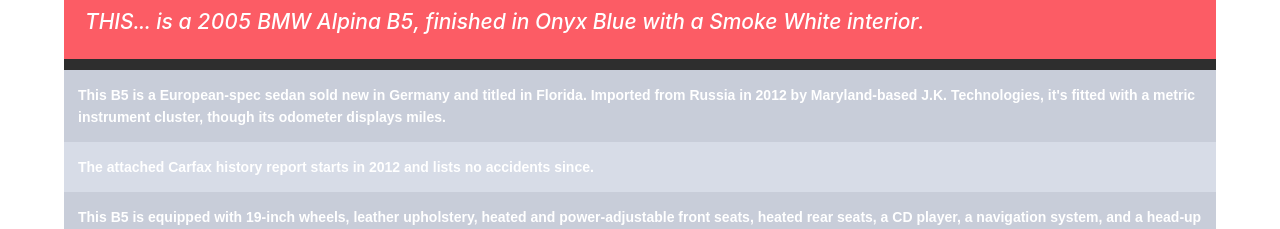
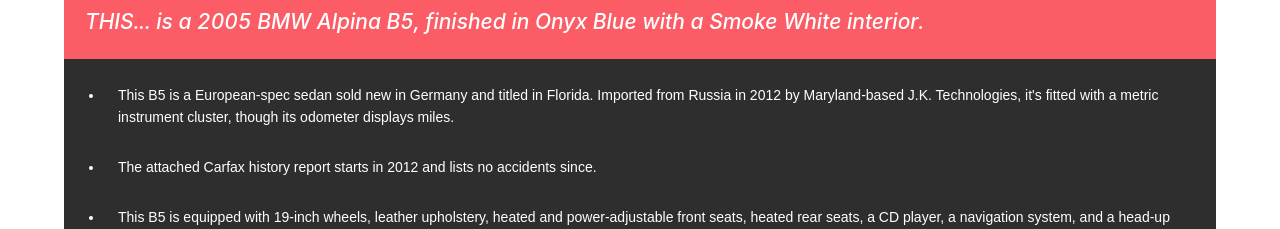
Before and after one commit to Petiazediter/CarAppRewrite, a React (Create React App) app in the folder car-app-frontend/: page /car/0 in a window 1280 px wide. Shown: the part 571-800 px from the top of the page. Built offline with nearby package versions, Linux system fonts and the light colour scheme.

Commit message:
Make list style simplier.

```diff
--- a/car-app-frontend/src/components/car-page/CarPage.tsx
+++ b/car-app-frontend/src/components/car-page/CarPage.tsx
@@ -10,6 +10,7 @@
 	ImageDisplay,
 	NoMarginSubTitle,
 	NoMarginTitle,
+	TopSection,
 } from './Carpage.styled';
 import { Divider, Image } from 'antd';
 import {
@@ -76,17 +77,21 @@
 
 	render() {
 		return (
+			<>
+				{this.state.car != null ? (
 					<div>
-				<NoMarginTitle>{this.state.car?.title}</NoMarginTitle>
-				<NoMarginSubTitle>{this.state.car?.seller.username}</NoMarginSubTitle>
+						<NoMarginTitle>{this.state.car.title}</NoMarginTitle>
 						<NoMarginSubTitle>
-					Expiration day: {this.state.car?.endDate}
+							{this.state.car.seller.username}
+						</NoMarginSubTitle>
+						<NoMarginSubTitle>
+							Expiration day: {this.state.car.endDate}
 						</NoMarginSubTitle>
 						{this.state.car != null ? (
 							<NoMarginSubTitle>
 								Remaining time:
 								<TimerText
-							fromDate={this.state.car?.endDate}
+									fromDate={this.state.car.endDate}
 									formatType={TimerDisplayFormat.TRADITIONAL_FORMATTED}
 								/>
 							</NoMarginSubTitle>
@@ -134,7 +139,10 @@
 								</FlexContainer>
 							</Category>
 						</CategoriesContainer>
-				<ImageDisplay autoplay={this.state.imageType !== ImageType.VIDEOS}>
+						<TopSection>
+							<ImageDisplay
+								autoplay={this.state.imageType !== ImageType.VIDEOS}
+							>
 								{this.state.imageType === ImageType.PAPERS
 									? this.state.car?.paperImages.map((imgLink: string) => (
 											<Image key={imgLink} alt="Image of car" src={imgLink} />
@@ -158,10 +166,9 @@
 											></iframe>
 									  ))}
 							</ImageDisplay>
-
-				{this.state.car != null ? (
+							<CarDataTable car={this.state.car} />
+						</TopSection>
 						<section>
-						<CarDataTable car={this.state.car} />
 							<Divider orientation="left">Highlights</Divider>
 							<HighlightTitle>{this.state.car.highlightsTitle}</HighlightTitle>
 							<ExtrasTableComponent items={this.state.car.highLightsItems} />
@@ -175,10 +182,11 @@
 							<Divider orientation="left">Extra items</Divider>
 							<ExtrasTableComponent items={this.state.car.extraItems} />
 						</section>
+					</div>
 				) : (
 					<span>NO Data </span>
 				)}
-			</div>
+			</>
 		);
 	}
 }
--- a/car-app-frontend/src/components/car-page/Carpage.styled.ts
+++ b/car-app-frontend/src/components/car-page/Carpage.styled.ts
@@ -1,33 +1,23 @@
-import styled from "@emotion/styled";
-import {Carousel} from "antd";
+import styled from '@emotion/styled';
+import { Carousel } from 'antd';
 
 export const NoMarginTitle = styled.h1({
 	margin: 0,
 	padding: 0,
-    fontFamily: 'sans-serif'
-})
+	fontFamily: 'sans-serif',
+});
 
 export const NoMarginSubTitle = styled.h2({
 	margin: 0,
 	padding: 0,
-    fontFamily: 'sans-serif'
-})
-
-export const ImageDisplay = styled(Carousel)({
-    position: 'relative',
-    width: '100%',
-    display: 'flex',
-    left: '50%',
-    transform : 'translateX(-50%)',
-    justifyContent: 'center',
-    background: 'black'
-})
+	fontFamily: 'sans-serif',
+});
 
 export const CategoriesContainer = styled.div({
 	position: 'relative',
 	display: 'flex',
-    justifyContent: 'center'
-})
+	justifyContent: 'center',
+});
 
 interface ICategoryProps {
 	background: string;
@@ -35,36 +25,35 @@
 
 export const Category = styled.section<ICategoryProps>(
 	{
-        cursor: "pointer",
-        margin: "1em",
-        width: "80px",
-        aspectRatio: "1/1",
-        display: "flex",
-        justifyContent: "center",
-        alignContent: "center",
-        color: "white",
-        position: "relative"
+		cursor: 'pointer',
+		margin: '1em',
+		width: '80px',
+		aspectRatio: '1/1',
+		display: 'flex',
+		justifyContent: 'center',
+		alignContent: 'center',
+		color: 'white',
+		position: 'relative',
 	},
-    props => ({
-        background: `${props.background}`
+	(props) => ({
+		background: `${props.background}`,
 	})
-)
+);
 
 export const FlexContainer = styled.div({
-    display: "flex",
-    flexWrap: "wrap",
-    justifyContent: "center",
-    alignContent: "center",
-    color: "white",
-    textAlign: "center",
-    position: "relative"
-})
+	display: 'flex',
+	flexWrap: 'wrap',
+	justifyContent: 'center',
+	alignContent: 'center',
+	color: 'white',
+	textAlign: 'center',
+	position: 'relative',
+});
 
 export const CategoryName = styled.h2({
-    color: "white",
-    fontSize: "large"
-})
-
+	color: 'white',
+	fontSize: 'large',
+});
 
 export const HighlightTitle = styled.h1({
 	width: '100%',
@@ -72,5 +61,16 @@
 	boxSizing: 'border-box',
 	background: '#fc5c65',
 	color: 'white',
-    fontStyle: 'italic'
-})
+	fontStyle: 'italic',
+});
+
+export const TopSection = styled.section({
+	display: 'initial',
+	width: '100%',
+});
+
+export const ImageDisplay = styled(Carousel)({
+	position: 'relative',
+	width: '100%',
+	background: 'black',
+});
--- a/car-app-frontend/src/components/car-page/ExtrasTableComponent.styled.ts
+++ b/car-app-frontend/src/components/car-page/ExtrasTableComponent.styled.ts
@@ -1,16 +1,10 @@
-import styled from "@emotion/styled";
+import styled from '@emotion/styled';
 
 export const TableList = styled.ul({
-    listStyle: 'none',
-    fontWeight: 'bolder',
-    padding: 0,
-    margin: 0,
-    fontFamily: 'sans-serif',
-    'li': {
-        padding: '1em',
-        background: '#c8cdd9'
-    },
-    'li:nth-of-type(even)': {
-        background: '#d7dce7'
-    }
-})
+	listStyle: 'initial',
+	margin: 0,
+	fontFamily: 'sans-serif',
+	li: {
+		padding: '1em',
+	},
+});
```
Lines whose indentation alone changed are shown as unchanged.
